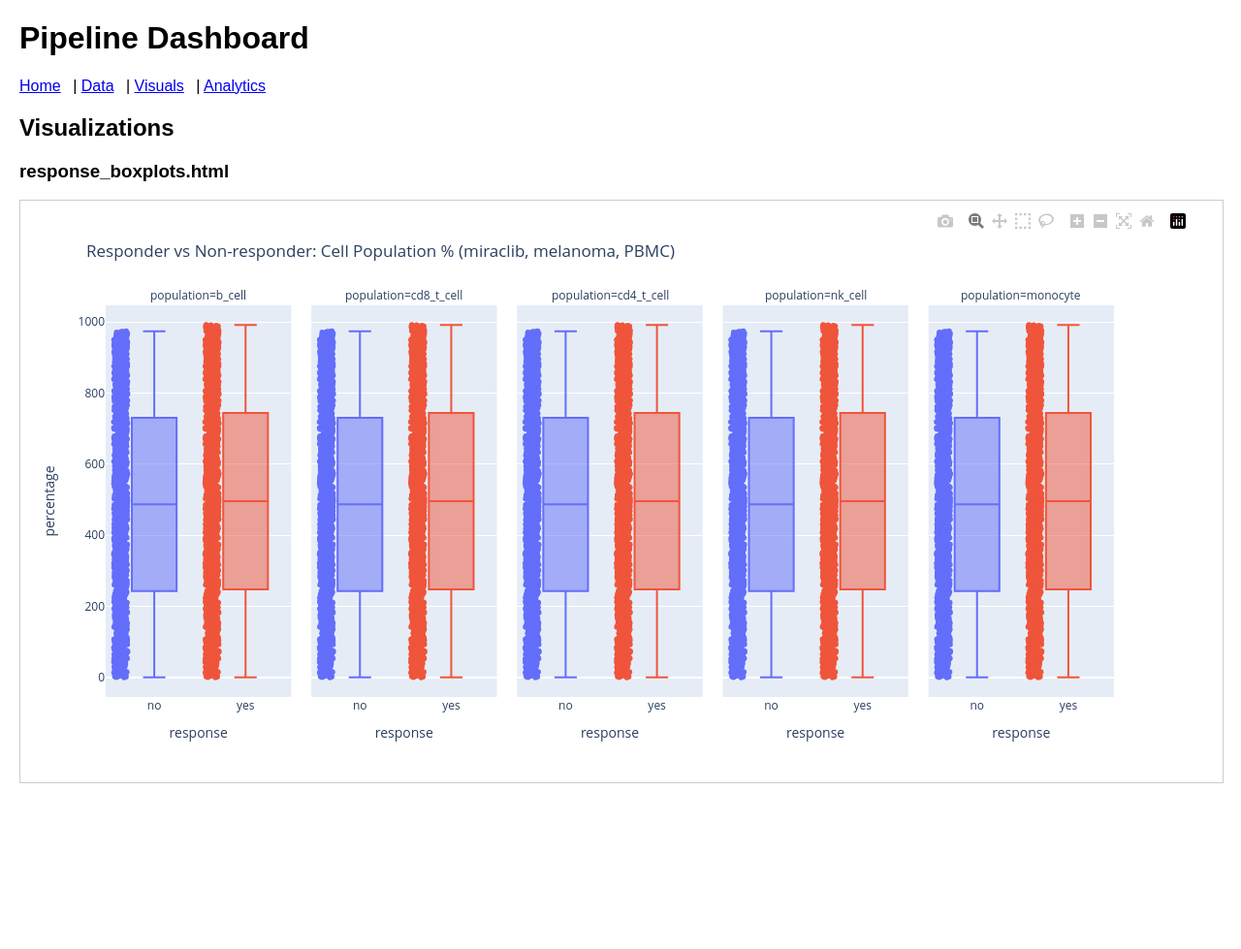
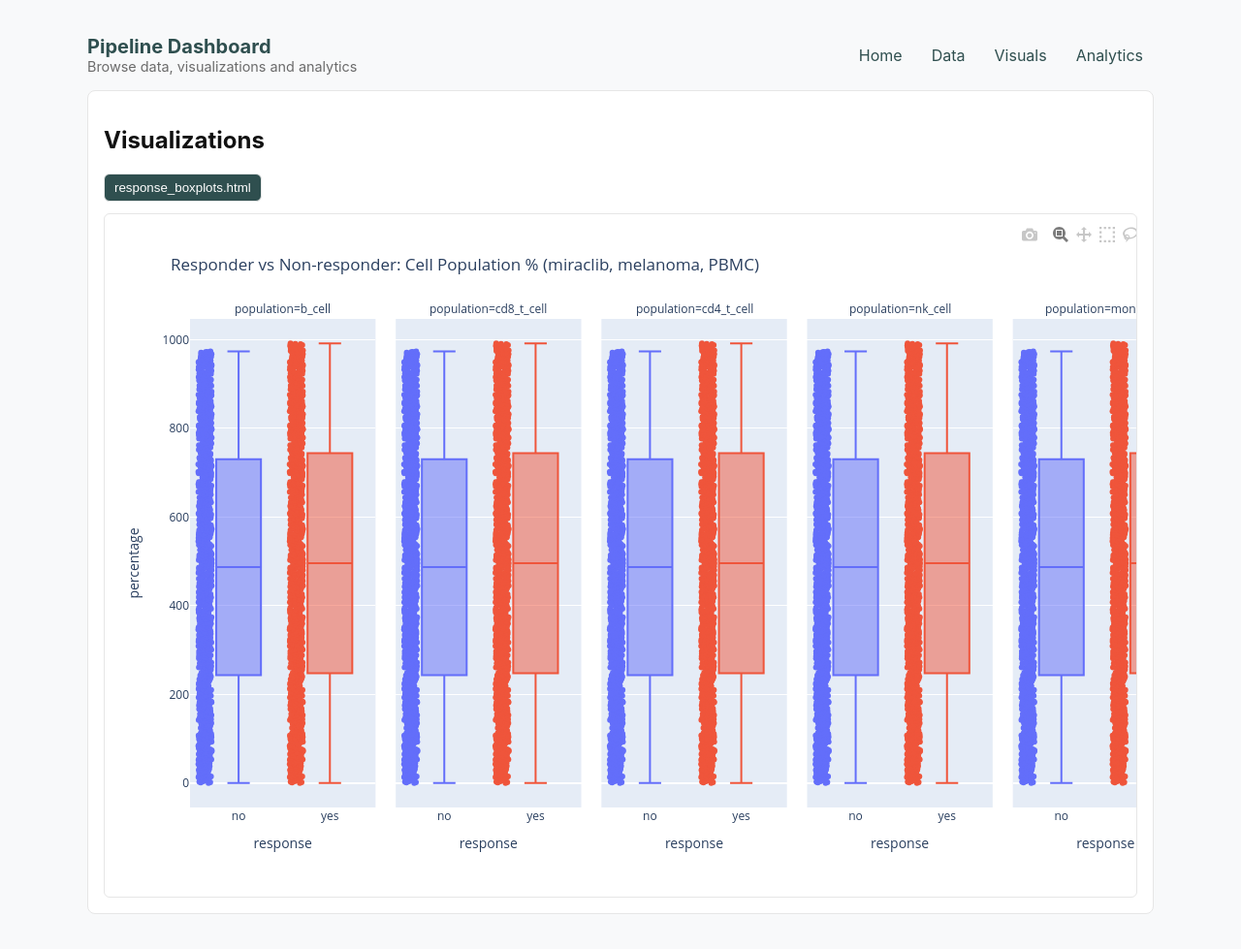
Before and after one commit to crobers0/teiko-technical, a Flask app: page /visuals in a window 1280 px wide. Shown: the whole page at 97% size. Before the commit the page ends 808 px from the top, so only its background shows below. Run offline with Flask 2, Linux system fonts and the light colour scheme; some libraries are stand-ins or nearby versions.

Commit message:
Dashboard (improved visuals, needs further work)

```diff
--- a/app.py
+++ b/app.py
@@ -23,11 +23,18 @@ def index():
 @app.route('/data')
 def data_table():
     df = get_csv_df()
+    q = request.args.get('q')
+    if q and 'sample' in df.columns:
+        df = df[df['sample'].astype(str).str.contains(q, case=False, na=False)]
+
     limit = int(request.args.get('limit', 50))
     offset = int(request.args.get('offset', 0))
     total = len(df)
     rows = df.iloc[offset:offset+limit].to_dict(orient='records')
-    return render_template('data_table.html', rows=rows, limit=limit, offset=offset, total=total)
+    # build pagination urls
+    prev_offset = max(0, offset - limit)
+    next_offset = offset + limit if offset + limit < total else offset
+    return render_template('data_table.html', rows=rows, limit=limit, offset=offset, total=total, q=q, prev_offset=prev_offset, next_offset=next_offset)
 
 
 @app.route('/api/samples')
@@ -67,6 +74,14 @@ def analytics():
     return render_template('analytics.html', stats=stats)
 
 
+@app.route('/download/<path:filename>')
+def download_file(filename):
+    # Allow download of generated CSV/HTML files from project root
+    if os.path.exists(filename):
+        return send_from_directory('.', filename, as_attachment=True)
+    return (f"File not found: {filename}", 404)
+
+
 @app.route('/api/stats')
 def api_stats():
     stats_path = 'response_stats.csv'
--- /dev/null
+++ b/static/dashboard.js
@@ -0,0 +1,26 @@
+document.addEventListener('DOMContentLoaded', function () {
+  // Visuals: switch iframe src when clicking buttons
+  const vizButtons = document.querySelectorAll('.viz-btn');
+  const vizFrame = document.getElementById('viz-frame');
+  if (vizButtons && vizFrame) {
+    vizButtons.forEach(btn => {
+      btn.addEventListener('click', () => {
+        vizButtons.forEach(b => b.classList.remove('active'));
+        btn.classList.add('active');
+        const src = btn.getAttribute('data-src');
+        if (src) vizFrame.src = src;
+      });
+    });
+    // mark first active
+    if (vizButtons[0]) vizButtons[0].classList.add('active');
+  }
+
+  // Analytics: simple refresh (reload page)
+  const refreshBtn = document.getElementById('refresh-stats');
+  if (refreshBtn) {
+    refreshBtn.addEventListener('click', () => {
+      // just reload the page to fetch updated CSV if available
+      location.reload();
+    });
+  }
+});
--- a/static/styles.css
+++ b/static/styles.css
@@ -1,7 +1,48 @@
-body { font-family: Arial, sans-serif; margin: 20px; }
-header { margin-bottom: 16px; }
-nav a { margin-right: 8px; }
-table { border-collapse: collapse; width: 100%; margin-top: 12px; }
-th, td { border: 1px solid #ddd; padding: 6px 8px; text-align: left; }
-th { background: #f3f3f3; }
-iframe { border: 1px solid #ccc; }
+:root {
+	--bg: #f8f9fa;
+	--panel: #ffffff;
+	--muted: #6b6b6b;
+	--border: #e6e6e6;
+	--accent: #2f4f4f; /* subtle dark slate */
+}
+
+body { font-family: Inter, system-ui, -apple-system, Arial, sans-serif; background: var(--bg); color: #111; margin: 0; }
+.container { max-width: 1100px; margin: 18px auto; padding: 18px; }
+.site-header { display: flex; align-items: center; justify-content: space-between; gap: 12px; margin-bottom: 16px; }
+.title-area h1 { margin: 0; font-size: 1.25rem; color: var(--accent); }
+.title-area .subtitle { margin: 0; color: var(--muted); font-size: 0.9rem; }
+.main-nav { display: flex; gap: 8px; }
+.nav-link { text-decoration: none; color: var(--accent); padding: 8px 10px; border-radius: 6px; border: 1px solid transparent; }
+.nav-link:hover { background: rgba(0,0,0,0.03); }
+
+.content { background: var(--panel); border: 1px solid var(--border); padding: 16px; border-radius: 8px; }
+
+.muted { color: var(--muted); }
+
+/* Buttons */
+.btn { background: var(--accent); color: #fff; padding: 6px 10px; border-radius: 6px; text-decoration: none; border: none; cursor: pointer; display: inline-block; }
+.btn.secondary { background: #fff; color: var(--accent); border: 1px solid var(--border); }
+.btn:active { transform: translateY(1px); }
+
+.search-form { display: flex; gap: 8px; align-items: center; margin-bottom: 12px; }
+.search-form input[type="text"] { padding: 6px 8px; border: 1px solid var(--border); border-radius: 6px; flex: 1; }
+
+.table-wrap { max-height: 500px; overflow: auto; border: 1px solid var(--border); border-radius: 6px; }
+table { border-collapse: collapse; width: 100%; margin-top: 0; }
+th, td { border-bottom: 1px solid var(--border); padding: 8px 10px; text-align: left; }
+th { font-weight: 600; background: transparent; color: var(--muted); position: sticky; top: 0; }
+
+.pager { margin-top: 12px; display: flex; gap: 8px; }
+
+.visual-controls { display: flex; gap: 8px; flex-wrap: wrap; margin-bottom: 12px; }
+.viz-btn { background: transparent; border: 1px solid var(--border); padding: 6px 10px; border-radius: 6px; cursor: pointer; }
+.viz-btn.active { background: var(--accent); color: white; }
+.visual-frame { border: 1px solid var(--border); border-radius: 6px; overflow: hidden; }
+
+/* Analytics */
+.analytics-actions { display: flex; gap: 8px; margin-bottom: 12px; }
+
+@media (max-width: 700px) {
+	.site-header { flex-direction: column; align-items: flex-start; }
+	.main-nav { width: 100%; }
+}
--- a/templates/base.html
+++ b/templates/base.html
@@ -8,17 +8,26 @@
     <script src="https://cdn.plot.ly/plotly-latest.min.js"></script>
   </head>
   <body>
-    <header>
-      <h1>Pipeline Dashboard</h1>
-      <nav>
-        <a href="{{ url_for('index') }}">Home</a> |
-        <a href="{{ url_for('data_table') }}">Data</a> |
-        <a href="{{ url_for('visuals') }}">Visuals</a> |
-        <a href="{{ url_for('analytics') }}">Analytics</a>
-      </nav>
-    </header>
-    <main>
-      {% block content %}{% endblock %}
-    </main>
+    <div class="container">
+      <header class="site-header">
+        <div class="title-area">
+          <h1>Pipeline Dashboard</h1>
+          <p class="subtitle">Browse data, visualizations and analytics</p>
+        </div>
+
+        <nav class="main-nav">
+          <a class="nav-link" href="{{ url_for('index') }}">Home</a>
+          <a class="nav-link" href="{{ url_for('data_table') }}">Data</a>
+          <a class="nav-link" href="{{ url_for('visuals') }}">Visuals</a>
+          <a class="nav-link" href="{{ url_for('analytics') }}">Analytics</a>
+        </nav>
+      </header>
+
+      <main class="content">
+        {% block content %}{% endblock %}
+      </main>
+
+      <script src="{{ url_for('static', filename='dashboard.js') }}"></script>
+    </div>
   </body>
 </html>
--- a/templates/visuals.html
+++ b/templates/visuals.html
@@ -2,12 +2,15 @@
 {% block content %}
 <h2>Visualizations</h2>
 {% if visuals %}
-  {% for v in visuals %}
-    <section>
-      <h3>{{ v.name }}</h3>
-      <iframe src="{{ v.url }}" width="100%" height="600" frameborder="0"></iframe>
-    </section>
-  {% endfor %}
+  <div class="visual-controls">
+    {% for v in visuals %}
+      <button class="viz-btn" data-src="{{ v.url }}">{{ v.name }}</button>
+    {% endfor %}
+  </div>
+
+  <div class="visual-frame">
+    <iframe id="viz-frame" src="{{ visuals[0].url }}" width="100%" height="700" frameborder="0"></iframe>
+  </div>
 {% else %}
   <p>No visualizations found. Run the pipeline to generate HTML outputs.</p>
 {% endif %}
```
Also changed, not shown: templates/analytics.html (+6 -1 lines), templates/data_table.html (+21 -1 lines).
